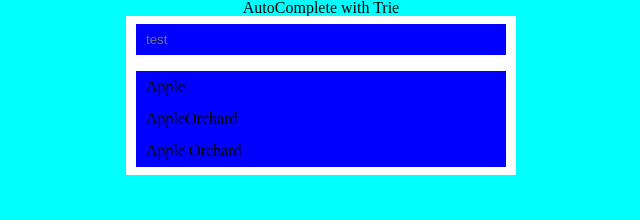
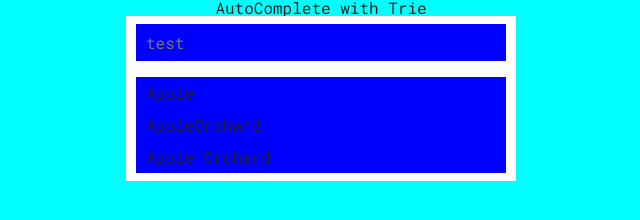
Before and after one commit to mrhaffner/trie, a plain HTML site: page index.html in a window 1280 px wide. Shown: the whole page, without its empty margins (319-959 px from the left). Drawn offline with Linux system fonts and the light colour scheme.

Commit message:
added fonts

```diff
--- a/index.html
+++ b/index.html
@@ -3,6 +3,12 @@
   <head>
     <meta charset="utf-8" />
     <title>Trie</title>
+    <link rel="preconnect" href="https://fonts.googleapis.com" />
+    <link rel="preconnect" href="https://fonts.gstatic.com" crossorigin />
+    <link
+      href="https://fonts.googleapis.com/css2?family=Roboto&family=Roboto+Mono&display=swap"
+      rel="stylesheet"
+    />
     <style>
       /* http://meyerweb.com/eric/tools/css/reset/
         v2.0 | 20110126
@@ -133,6 +139,20 @@
         border-collapse: collapse;
         border-spacing: 0;
       }
+      body,
+      input {
+        color: #202124;
+        font-family: 'Roboto', sans-serif;
+        font-family: 'Roboto Mono', monospace;
+        font-size: 16px;
+        font-weight: 400px;
+      }
+      body {
+        display: flex;
+        flex-direction: column;
+        align-items: center;
+        background-color: aqua;
+      }
       input {
         border: none;
         outline: none;
@@ -159,14 +179,7 @@
       }
     </style>
   </head>
-  <body
-    style="
-      display: flex;
-      flex-direction: column;
-      align-items: center;
-      background-color: aqua;
-    "
-  >
+  <body>
     <header>AutoComplete with Trie</header>
     <div class="search-container">
       <form>
```
